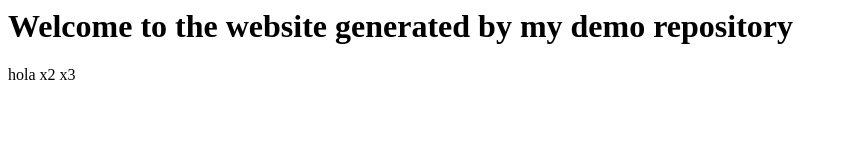
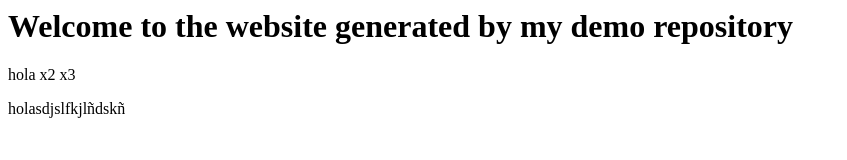
Before and after one commit to Innovexa-S-A/demo-repository, a website: page index.html in a window 1280 px wide. Shown: the whole page, without its empty margins (0-847 px from the left). Drawn offline with Linux system fonts and the light colour scheme.

Commit message:
SDIM-6 test3

```diff
--- a/index.html
+++ b/index.html
@@ -1,2 +1,3 @@
 <h1>Welcome to the website generated by my demo repository</h1>
 <p>hola x2 x3</p>
+<p>holasdjslfkjlñdskñ</p>
```
